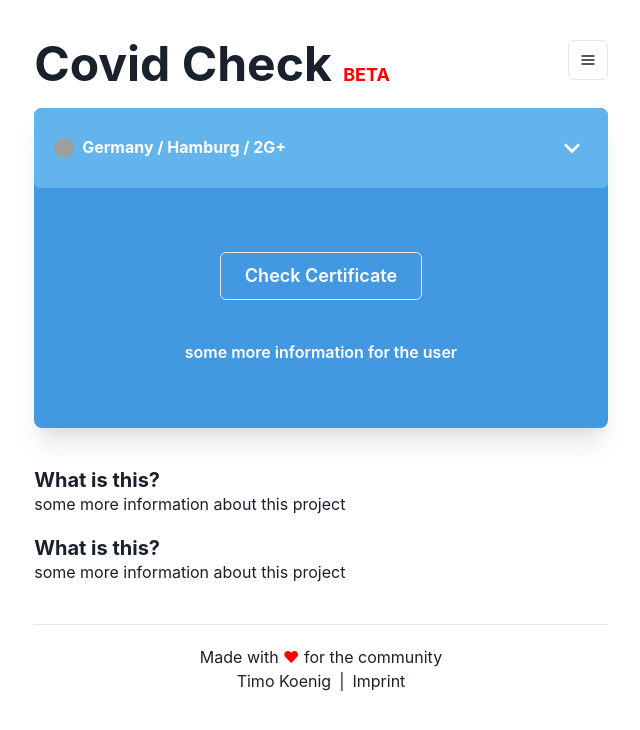
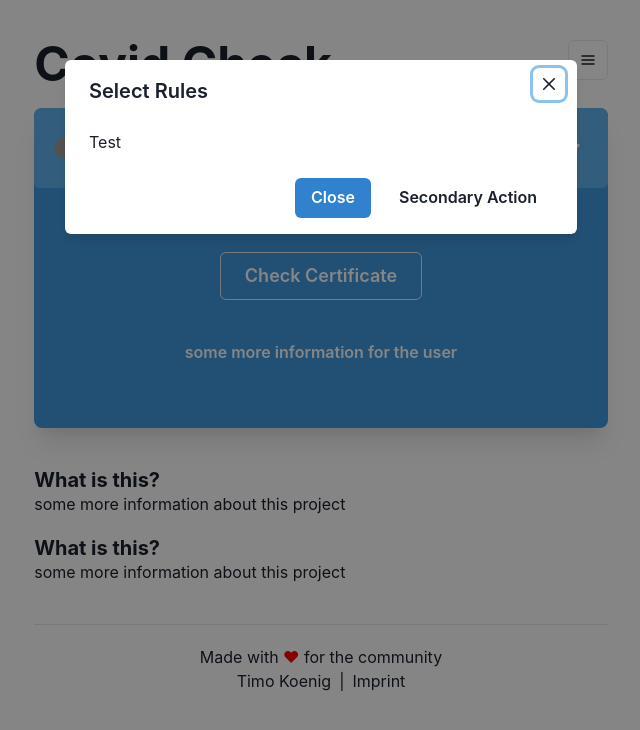
Before and after one commit to timokoenig/covid-validator, a Next.js app: page / in a window 1280 px wide. Both pictures are taken after a click on the button "Germany / Hamburg / 2G+". Shown: the top 730 px of the page, without its empty margins (319-959 px from the left). Built offline with nearby package versions, Linux system fonts and the light colour scheme; grey boxes are pictures that could not be loaded.

Commit message:
Add modal for rule selection

```diff
--- a/components/card-header.tsx
+++ b/components/card-header.tsx
@@ -1,8 +1,13 @@
 import React from 'react'
-import { Button, Text, Image, Spacer } from '@chakra-ui/react'
+import { Button, Text, Image, Spacer, useDisclosure } from '@chakra-ui/react'
 import { ChevronDownIcon } from '@chakra-ui/icons'
+import RuleModal from './rule-modal'
 
-const CardHeader = () => (
+const CardHeader = () => {
+  const { isOpen, onOpen, onClose } = useDisclosure()
+
+  return (
+    <>
       <Button
         px="5"
         py="10"
@@ -13,6 +18,7 @@ const CardHeader = () => (
         display="flex"
         flexDirection="row"
         alignItems="center"
+        onClick={onOpen}
       >
         <Image
           src="https://raw.githubusercontent.com/lipis/flag-icons/main/flags/1x1/de.svg"
@@ -27,6 +33,9 @@ const CardHeader = () => (
         <Spacer />
         <ChevronDownIcon w={8} h={8} color="white" />
       </Button>
+      <RuleModal isOpen={isOpen} onClose={onClose} />
+    </>
   )
+}
 
 export default CardHeader
--- /dev/null
+++ b/components/rule-modal.tsx
@@ -0,0 +1,41 @@
+import React from 'react'
+import {
+  Modal,
+  ModalOverlay,
+  ModalContent,
+  ModalHeader,
+  ModalFooter,
+  ModalBody,
+  ModalCloseButton,
+  Button,
+  Text,
+} from '@chakra-ui/react'
+
+type Props = {
+  isOpen: boolean
+  onClose: () => void
+}
+
+const RuleModal = (props: Props) => {
+  return (
+    <Modal isOpen={props.isOpen} onClose={props.onClose} size="lg">
+      <ModalOverlay />
+      <ModalContent>
+        <ModalHeader>Select Rules</ModalHeader>
+        <ModalCloseButton />
+        <ModalBody>
+          <Text>Test</Text>
+        </ModalBody>
+
+        <ModalFooter>
+          <Button colorScheme="blue" mr={3} onClick={props.onClose}>
+            Close
+          </Button>
+          <Button variant="ghost">Secondary Action</Button>
+        </ModalFooter>
+      </ModalContent>
+    </Modal>
+  )
+}
+
+export default RuleModal
```
Lines whose indentation alone changed are shown as unchanged.
